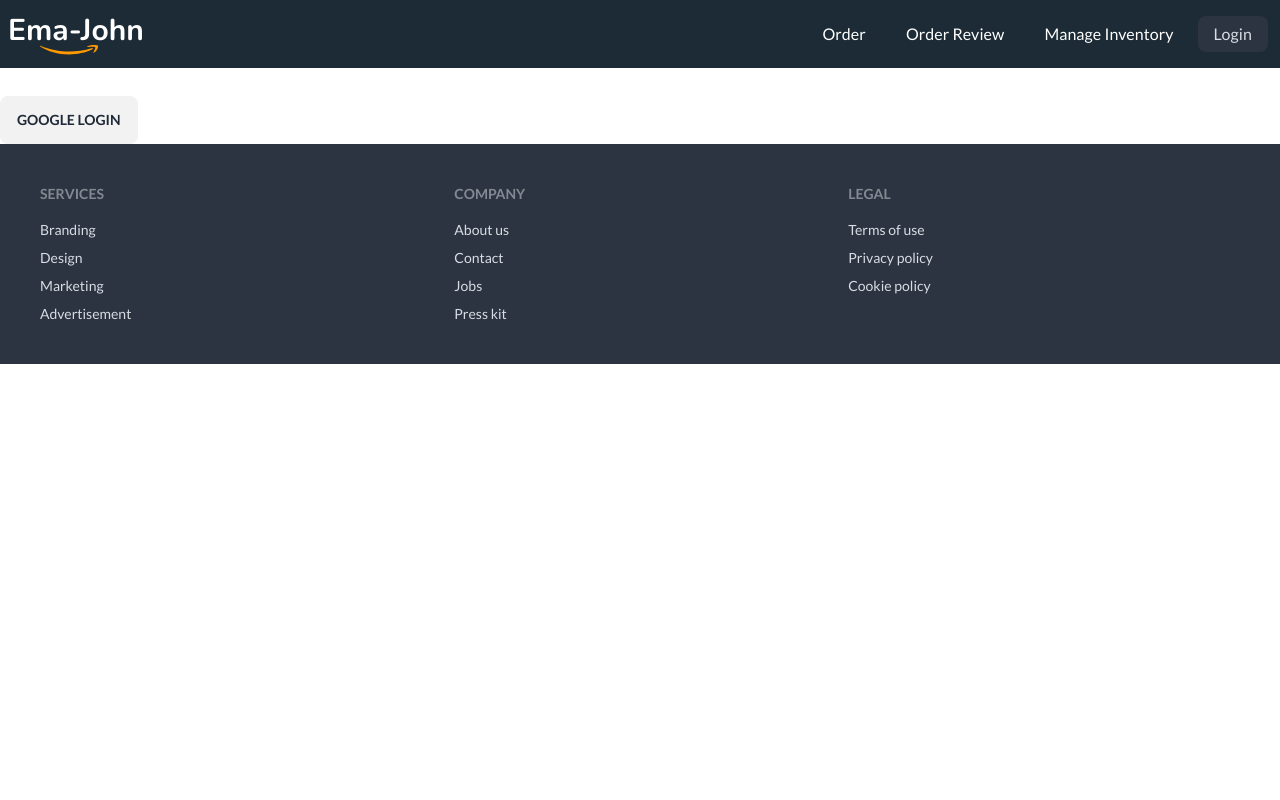
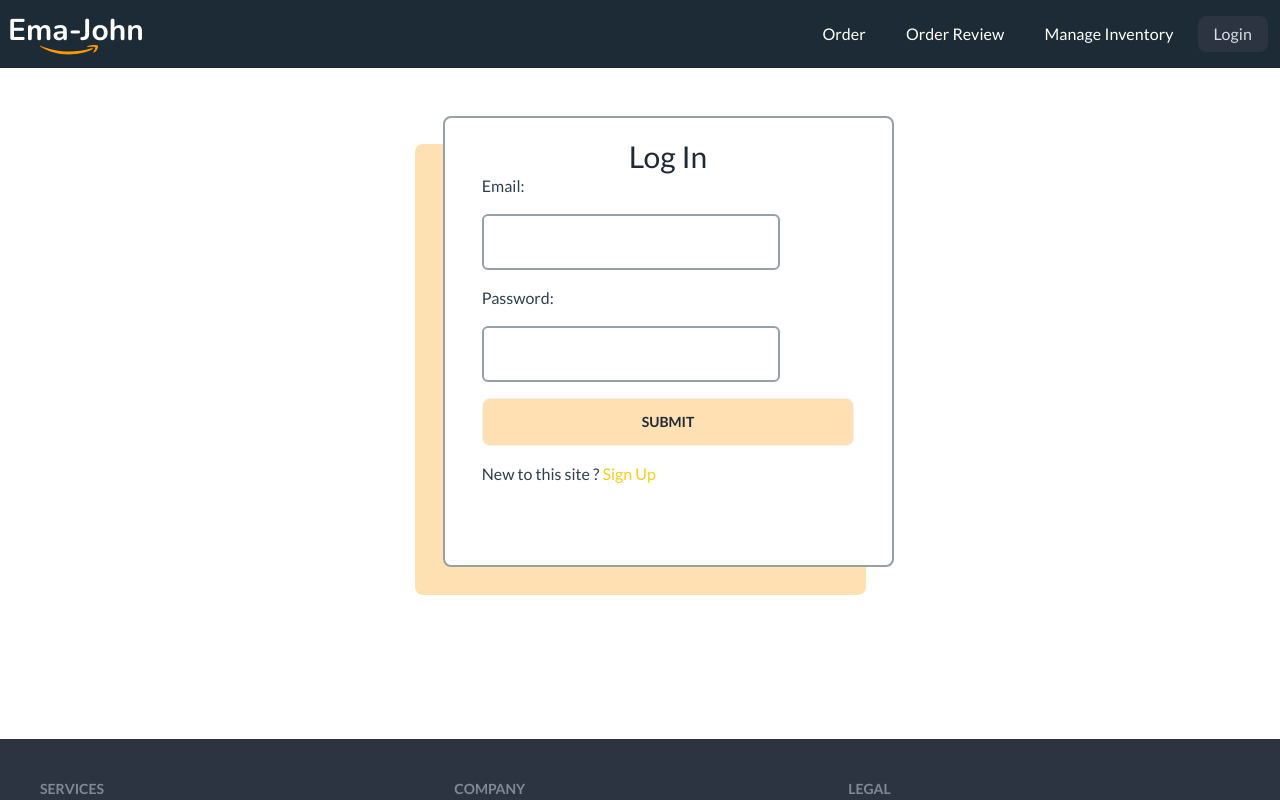
Before and after one commit to Fardin7864/ema-zohan, a React (Vite) app: page /login/login in a window 1280 px wide. Shown: the top 800 px of the page. Built offline with nearby package versions, Linux system fonts and the light colour scheme.

Commit message:
add email varifycation

```diff
--- a/src/components/Login/Login.jsx
+++ b/src/components/Login/Login.jsx
@@ -1,39 +1,41 @@
-import { useState } from "react";
-import app from "../../fire-base/firebase.init";
-import { getAuth, GoogleAuthProvider, signInWithPopup, signOut } from "firebase/auth";
+import { Link } from "react-router-dom";
 
 const Login = () => {
-  const [user, setUser] = useState(null);
-  const auth = getAuth(app);
-  const provider = new GoogleAuthProvider();
-  const handleLogin = () => {
-    signInWithPopup(auth, provider)
-      .then((user) => setUser(user.user))
-      .catch((err) => console.log(err.message));
-  };
-  const handleSignOut = () =>{
-    signOut(auth)
-    .then(result => setUser(null))
-    .catch(err => console.log(err.message))
-  }
-  const { displayName , email, photoURL } = user || {};
-console.log(user?.displayName, user?.email)
-
   return (
-    <div>
-        {
-          !user && <button onClick={handleLogin} className="btn">Google Login</button> || <button onClick={handleSignOut} className="btn">Sign Out</button>
-        }
-
-      { user &&
-            <div>
-            <h5>Name: {displayName}</h5>
-            <p>E-mail: {email}</p>
-            <div>
-                <img src={photoURL} alt="" />
-            </div>
+    <div className="my-36 flex flex-col justify-center items-center ">
+      <div className="w-[451px] h-[451px] absolute rounded-lg -z-10 bg-[#FFE0B3]"></div>
+      <div className="w-[451px] h-[451px] rounded-lg z-10 relative -right-7 -top-7 bg-white border-2 border-[#95A0A7] py-5">
+        <div className="flex flex-col items-center w-full">
+          <h3 className="text-3xl">Log In</h3>
+          <div className="w-5/6 space-y-4">
+            <p className="text-base font-normal text-[#2A414F]">Email: </p>
+            <input
+              type="email"
+              name="email"
+              id=""
+              className="border-2 text-2xl border-[#95A0A7] rounded-md h-14 w-4/5"
+            />
+            <p className="text-base font-normal text-[#2A414F]">Password: </p>
+            <input
+              type="password"
+              name="password"
+              id=""
+              className="border-2 text-2xl border-[#95A0A7] rounded-md h-14 w-4/5"
+            />
+            <input
+              type="submit"
+              name="submit"
+              className="btn w-full bg-[#FFE0B3]"
+            />
+            <p className="text-base font-normal text-[#2A414F]">
+              New to this site ?{" "}
+              <Link to="/login" className="text-yellow-400">
+                Sign Up
+              </Link>
+            </p>
           </div>
-      }
+        </div>
+      </div>
     </div>
   );
 };
--- a/src/components/SignIn/SignIn.jsx
+++ b/src/components/SignIn/SignIn.jsx
@@ -1,58 +1,136 @@
 import { Link } from "react-router-dom";
-import {FcGoogle} from 'react-icons/fc';
-import {AiFillGithub} from 'react-icons/ai';
-import {BsFacebook} from 'react-icons/bs'
+import { FcGoogle } from "react-icons/fc";
+import { AiFillGithub } from "react-icons/ai";
+import { BsFacebook } from "react-icons/bs";
 
-import { GoogleAuthProvider, signInWithPopup, getAuth, GithubAuthProvider } from "firebase/auth";
+import {
+  GoogleAuthProvider,
+  signInWithPopup,
+  getAuth,
+  GithubAuthProvider,
+  createUserWithEmailAndPassword,
+  sendEmailVerification,
+} from "firebase/auth";
 import app from "../../fire-base/firebase.init";
 import { useState } from "react";
 
-
-
 const SignIn = () => {
   const [user, setUser] = useState(null);
+  const [errorMsg, setErrorMsg] = useState();
+  const [successMsg, setSuccessMsg] = useState();
   const auth = getAuth(app);
-
+  // setErrorMsg('');
   // Google authantication
-    const provider = new GoogleAuthProvider()
+  const provider = new GoogleAuthProvider();
   const handleWithGoogle = () => {
-        signInWithPopup(auth,provider)
-        .then(result => setUser(result.user))
-        .catch(err => console.log(err.message))
-    }
-
+    signInWithPopup(auth, provider)
+      .then((result) => setUser(result.user))
+      .catch((err) => console.log(err.message));
+  };
   // Github authantication
   const gitProvider = new GithubAuthProvider();
   const handlewithGithub = () => {
-        signInWithPopup(auth,gitProvider)
-        .then(result => setUser(result.user))
-        .catch(err => console.log(err.message))
+    signInWithPopup(auth, gitProvider)
+      .then((result) => setUser(result.user))
+      .catch((err) => console.log(err.message));
+  };
+  // Email authantication
+  // console.log(user);
+
+  const handleSubmit = (e) => {
+    e.preventDefault();
+    setErrorMsg('');
+    setSuccessMsg('');
+    const email = e.target.email.value;
+    const password = e.target.password.value;
+    if (password.length < 6) {
+
+      setErrorMsg('Password must be 6 charectar or more!')
+      return;
     }
+    else{
+      createUserWithEmailAndPassword(auth, email, password)
+      .then(result => {
+        setUser(result.user);
+        setSuccessMsg('Please check you email and veryfi it!')
+        sendEmailVerification(auth.currentUser)
+        .then(result => {
+          console.log(result, 'email send')
+        })
+        e.target.email.value = '';
+        e.target.password.value = '';
+      })
+      .catch(err => {
+        console.log(err.message)
+        e.target.password.value = '';
+      })
+
+    }
+  };
   console.log(user)
-
 
   return (
     <div className="my-36 flex flex-col justify-center items-center ">
       <div className="w-[430px] h-[633px] absolute rounded-lg -z-10 bg-[#FFE0B3]"></div>
       <div className="w-[451px] rounded-lg z-10 relative -right-7 -top-7 bg-white border-2 border-[#95A0A7] py-5">
+        <form onSubmit={handleSubmit}>
           <div className="flex flex-col items-center w-full">
             <h3 className="text-3xl">Sign Up</h3>
             <div className="w-5/6 space-y-4">
               <p className="text-base font-normal text-[#2A414F]">Email: </p>
-                <input type="email" name="" id=""  className="border-2 border-[#95A0A7] rounded-md h-14 w-4/5"/>
+              <input
+                type="email"
+                name="email"
+                id=""
+                required
+                className="border-2 text-2xl border-[#95A0A7] rounded-md h-14 w-4/5"
+              />
               <p className="text-base font-normal text-[#2A414F]">Password: </p>
-                <input type="password" name="" id="" className="border-2 border-[#95A0A7] rounded-md h-14 w-4/5" />
-                <p className="text-base font-normal text-[#2A414F]">Confirm Password: </p>
-                <input type="password" name="" id=""  className="border-2 border-[#95A0A7] rounded-md h-14 w-4/5"/>
-                <button className="btn w-full bg-[#FFE0B3]">Log In</button>
-                <p className="text-base font-normal text-[#2A414F]">Already have account? <Link to='/login/login' className="text-yellow-400">Login</Link></p>
-                <div className="flex justify-center items-center"><p>or</p></div>
-                <button onClick={handleWithGoogle} className="btn w-full bg-"><FcGoogle className="text-3xl"></FcGoogle> Continue with Google</button>
-                <button onClick={handlewithGithub} className="btn w-full bg-"><AiFillGithub className="text-3xl"></AiFillGithub> Continue with Git-hub</button>
-                <button className="btn w-full bg-"><BsFacebook className="text-3xl"></BsFacebook> Continue with Facebook</button>
+              <input
+                type="password"
+                name="password"
+                id=""
+                required
+                className="border-2 text-2xl border-[#95A0A7] rounded-md h-14 w-4/5"
+              />
+              {
+                errorMsg && <p className="text-base font-normal text-red-600">{errorMsg}</p> || ''
 
+              }
+              {
+                successMsg && <p className="text-base font-normal text-green-600">{successMsg}</p> || ''
+
+              }
+                {/* <input type="password" name="" id=""  className="border-2 text-2xl border-[#95A0A7] rounded-md h-14 w-4/5"/> */}
+              <input
+                type="submit"
+                name="submit"
+                value="submit"
+                className="btn w-full bg-[#FFE0B3]"
+              />
+              <p className="text-base font-normal text-[#2A414F]">
+                Already have account?{" "}
+                <Link to="/login/login" className="text-yellow-400">
+                  Login
+                </Link>
+              </p>
+              <div className="flex justify-center items-center">
+                <p>or</p>
+              </div>
+              <button onClick={handleWithGoogle} className="btn w-full bg-">
+                <FcGoogle className="text-3xl"></FcGoogle> Continue with Google
+              </button>
+              <button onClick={handlewithGithub} className="btn w-full bg-">
+                <AiFillGithub className="text-3xl"></AiFillGithub> Continue with
+                Git-hub
+              </button>
+              <button className="btn w-full bg-">
+                <BsFacebook className="text-3xl"></BsFacebook> Continue with
+                Facebook
+              </button>
             </div>
           </div>
+        </form>
       </div>
     </div>
   );
```
Lines whose indentation alone changed are shown as unchanged.
